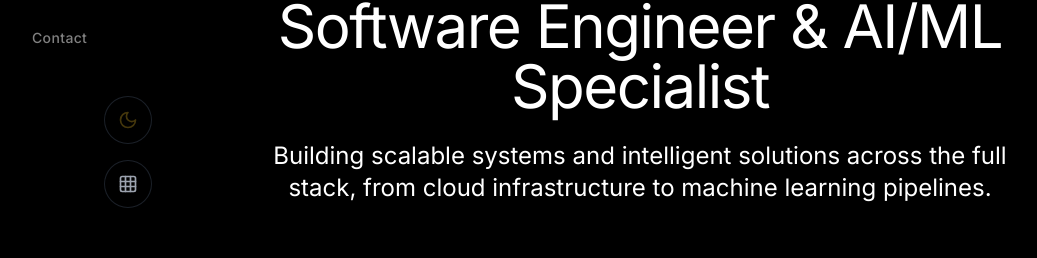
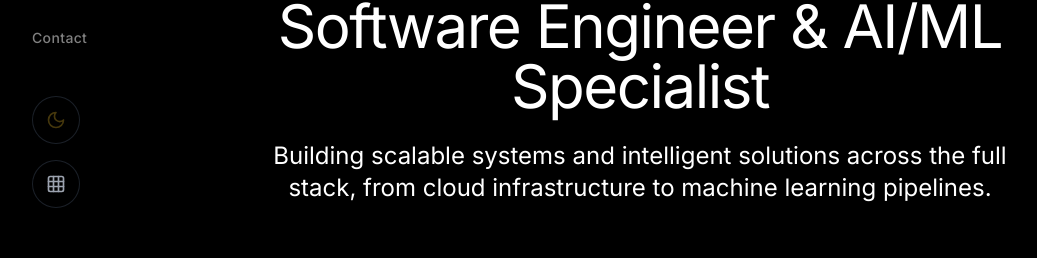
Before and after one commit to Vishesh0-7/Portfolio, a Next.js app: page / in a window 1280 px wide. Shown: the part 416-674 px from the top of the page, without its empty margins (0-1037 px from the left). Built offline with nearby package versions, Linux system fonts and the light colour scheme.

Commit message:
Changes to Nav Bar

```diff
--- a/src/components/Navbar.tsx
+++ b/src/components/Navbar.tsx
@@ -88,12 +88,12 @@
           </ul>
 
           {/* Theme Slider - Integrated within navigation */}
-          <div className="mt-12 flex justify-center">
+          <div className="mt-12 flex justify-start">
             <ThemeSlider />
           </div>
 
           {/* Background Style Toggle */}
-          <div className="mt-4 flex justify-center">
+          <div className="mt-4 flex justify-start">
             <BackgroundToggle />
           </div>
         </nav>
```
